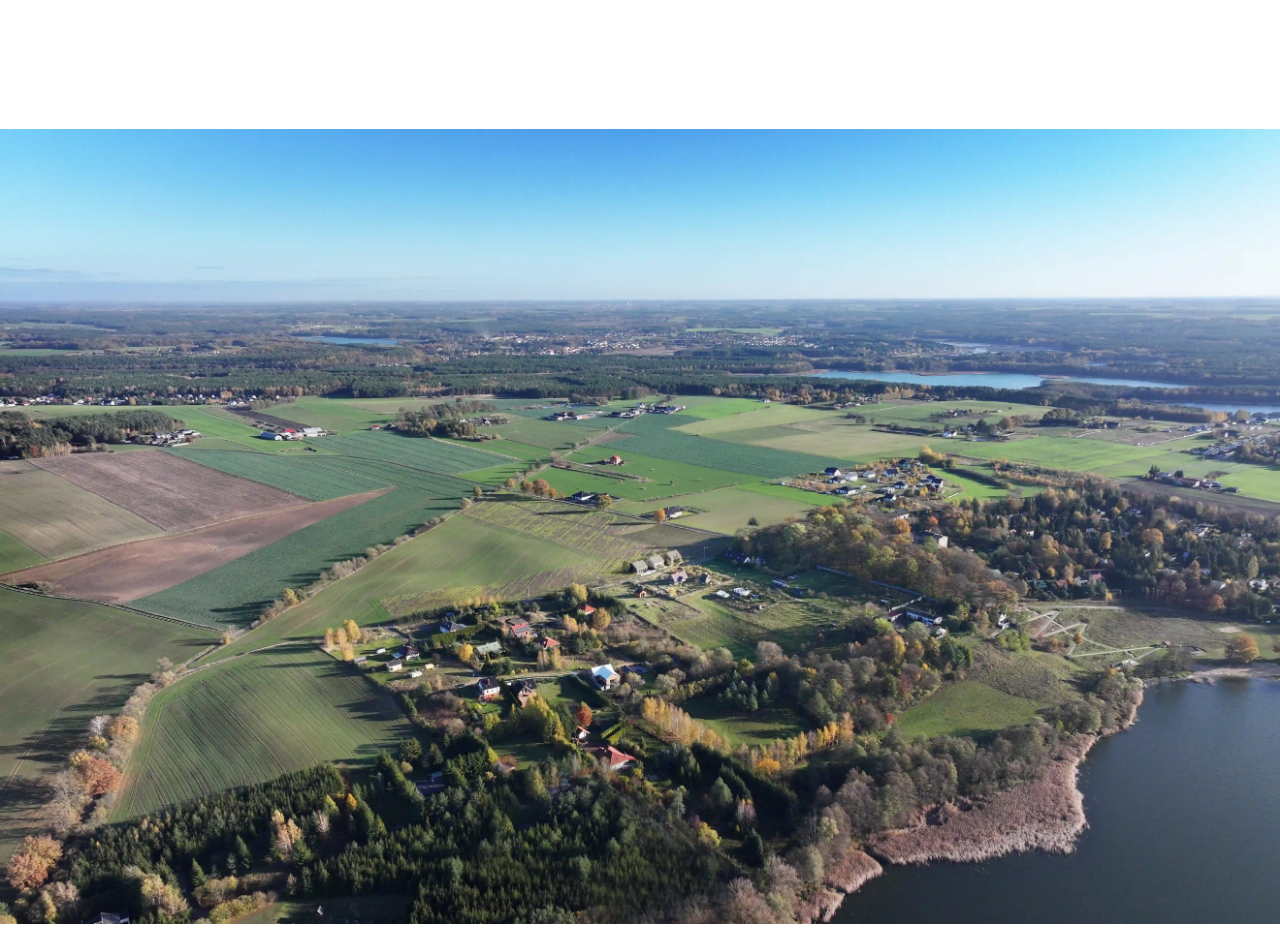
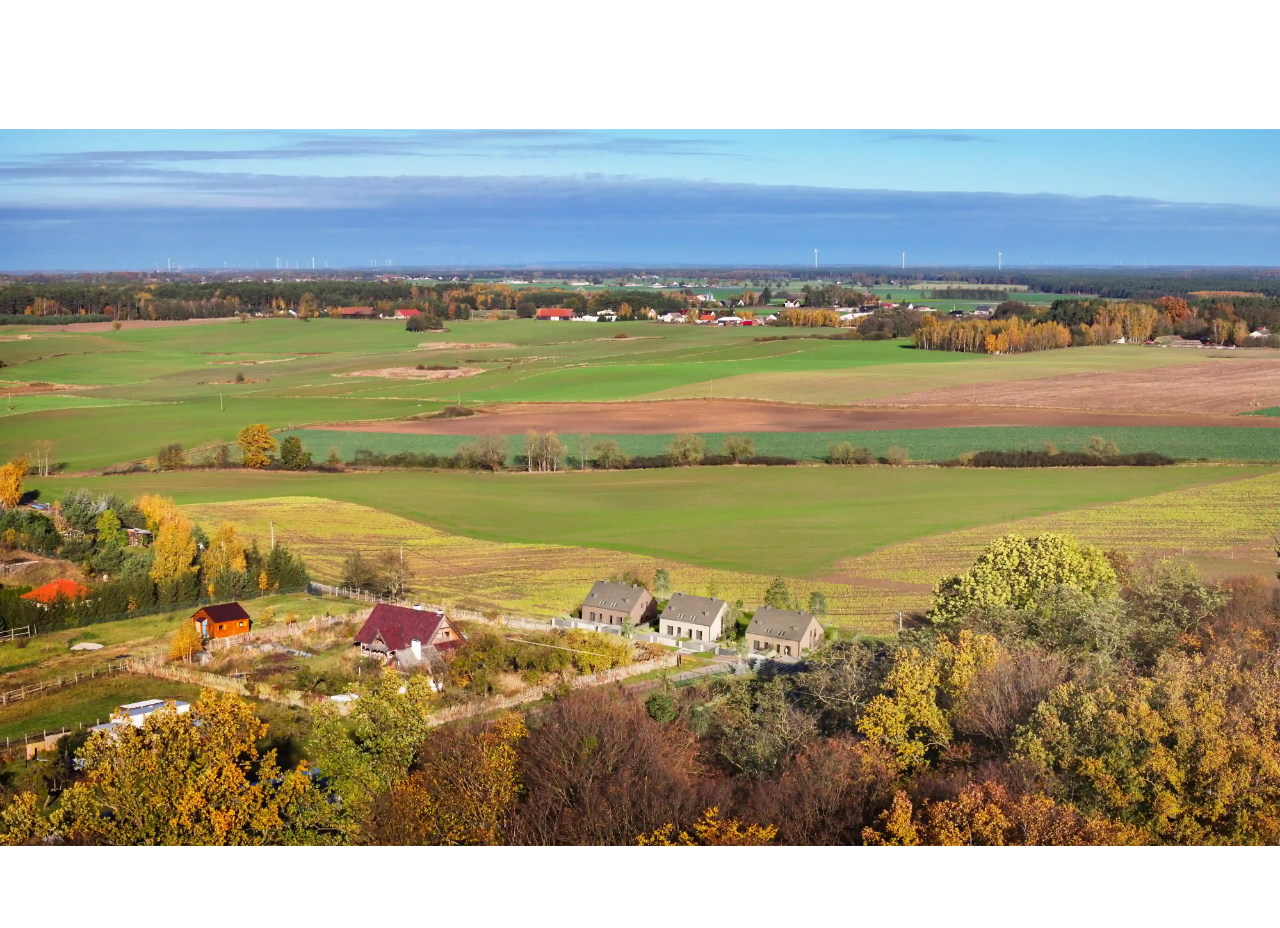
Before and after one commit to AntonOshurek/Potrzanowo, an Astro site: page /inwestycja in a window 1280 px wide. Shown: the part 5767-6695 px from the top of the page. After the commit the page ends 6617 px from the top, so only its background shows below. Built offline with nearby package versions, Linux system fonts and the light colour scheme; Astro itself is replaced by a stand-in of ours.

Commit message:
add 7 image for invest page

```diff
--- a/src/pages/_inwestycja/main/main.astro
+++ b/src/pages/_inwestycja/main/main.astro
@@ -27,5 +27,5 @@ const description = await getEntry('textBlocks', 'investment-description');
 
 	<InvestFilesTable />
 
-	<ImageBgBlock imagePath="/images/inwestycja/Potrzanowo_8.webp" />
+	<ImageBgBlock imagePath="/images/inwestycja/Potrzanowo_7.webp" />
 </main>
```
Also changed, not shown: public/images/inwestycja/Potrzanowo_7.webp (added), public/images/inwestycja/Potrzanowo_8.webp (deleted).
